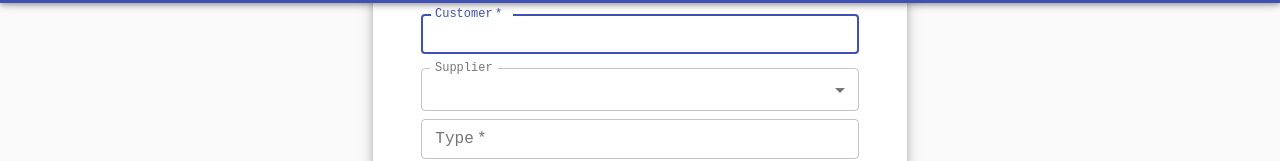
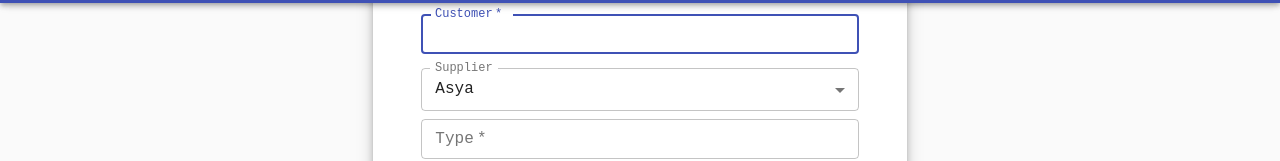
Before and after one commit to msymbolEJA/frontend-textile, a React (Create React App) app: page /new-order in a window 1280 px wide. Shown: the part 180-341 px from the top of the page. Built offline with nearby package versions, Linux system fonts and the light colour scheme; no server answers; sample sign-in values are in the browser's storage.

Commit message:
Update new order form supplier value

```diff
--- a/src/components/orders/new/Form.js
+++ b/src/components/orders/new/Form.js
@@ -106,6 +106,7 @@ export default function InputForm({ handleSubmit, handleChange, info }) {
                   defaultMessage: "Supplier",
                 })}
               </InputLabel>
+              {STORE_NAME === "Linen Serisi" ? (
                 <Select
                   labelId="demo-simple-select-outlined-label"
                   id="demo-simple-select-outlined"
@@ -116,15 +117,23 @@ export default function InputForm({ handleSubmit, handleChange, info }) {
                   name="supplier"
                   label="Supplier"
                 >
-                {STORE_NAME === "Linen Serisi" ? (
                   <MenuItem value={"umraniye"}>Umraniye</MenuItem>
+                </Select>
               ) : (
-                  <>
+                <Select
+                  labelId="demo-simple-select-outlined-label"
+                  id="demo-simple-select-outlined"
+                  required
+                  fullWidth
+                  value={info.supplier}
+                  onChange={handleChange}
+                  name="supplier"
+                  label="Supplier"
+                >
                   <MenuItem value={"asya"}>Asya</MenuItem>
                   <MenuItem value={"beyazit"}>Beyazit</MenuItem>
-                  </>
+                </Select>
               )}
-              </Select>
             </FormControl>
             <TextField
               variant="outlined"
```
Lines whose indentation alone changed are shown as unchanged.
